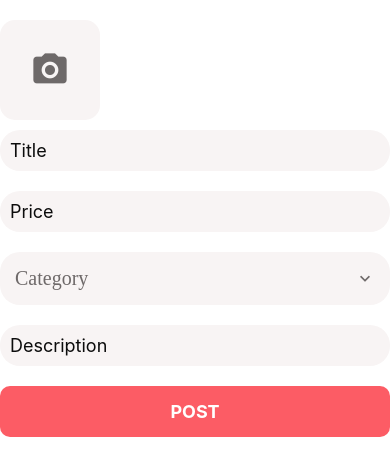
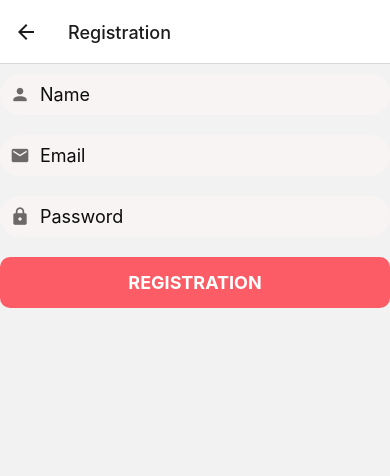
Before and after one commit to preetibiswas/OldGoods-Marketplace, a React Native app: screen /Registration in a window 390 px wide. Shown: the top 476 px of the page. Built offline with nearby package versions, Linux system fonts and the light colour scheme.

Commit message:
AuthNavigation-done

```diff
--- a/App.tsx
+++ b/App.tsx
@@ -33,14 +33,13 @@ import AppPicker from './App/component/AppPicker';
 import Login from './App/Screens/Login';
 import ListEditScreen from './App/Screens/ListEditScreen';
 import RegistrationScreen from './App/Screens/RegistrationScreen';
-
-import ImageInput from './App/component/ImageInput';
-import ImageInputList from './App/component/ImageInputList';
+import {NavigationContainer} from '@react-navigation/native';
+import {createNativeStackNavigator} from '@react-navigation/native-stack';
+import {createBottomTabNavigator} from '@react-navigation/bottom-tabs';
+import Icon from 'react-native-vector-icons/MaterialCommunityIcons';
+import AuthNavigator from './App/navigator/AuthNavigator';
 
 export default function App() {
-  const [name, setName] = useState('');
-  const [email, setEmail] = useState('');
-  const [selectedImage, setSelectedImage] = useState<string | null>(null);
   const [imageuris, setImageuris] = useState([]);
 
   const [isEnabled, setIsEnabled] = useState(false);
@@ -48,12 +47,6 @@ export default function App() {
   console.log(selectedLanguage);
   const toggleSwitch = () => setIsEnabled(prevstate => !prevstate);
 
-  const handleAdd = uri => {
-    setImageuris([...imageuris, uri]);
-  };
-  const handleRemove = uri => {
-    setImageuris(imageuris.filter(img => img !== uri));
-  };
   const categories = [
     {
       label: 'Furniture',
@@ -72,26 +65,9 @@ export default function App() {
   const [catList, setCatList] = useState(categories[0]);
   return (
     <GestureHandlerRootView style={{flex: 1}}>
-      <View style={{marginTop: 20}}>
-        {/* {selectedImage && (
-          <Image
-            source={{uri: selectedImage}}
-            resizeMode="contain"
-            style={{width: 100, height: 100}}
-          />
-        )} */}
-        {/* <Button title="Choose from Device" onPress={openImagePicker} /> */}
-        {/* <ImageInput
-          imguri={selectedImage}
-          onChangeImage={imageUri => setSelectedImage(imageUri)}
-        />
-        <ImageInputList
-          imageUris={imageuris}
-          onAddImage={handleAdd}
-          onRemoveImage={handleRemove}
-        /> */}
-        <ListEditScreen />
-      </View>
+      <NavigationContainer>
+        <AuthNavigator />
+      </NavigationContainer>
     </GestureHandlerRootView>
   );
 }
--- a/App/Screens/ListEditScreen.js
+++ b/App/Screens/ListEditScreen.js
@@ -8,6 +8,7 @@ import * as yup from 'yup';
 import AppFormPicker from '../component/AppFormPicker';
 import ImageInputList from '../component/ImageInputList';
 import FormImagePicker from '../component/Forms/FormImagePicker';
+import firestore from '@react-native-firebase/firestore';
 
 export default function ListEditScreen() {
   const categories = [
@@ -23,6 +24,15 @@ export default function ListEditScreen() {
     description: yup.string().label('Description').required(),
     category: yup.object().required().nullable().label('category'),
   });
+  const submitValue = value => {
+    console.log('submit form', value);
+    return firestore()
+      .collection('ListingDetail')
+      .add(value)
+      .then(async user => {
+        console.log(user);
+      });
+  };
   return (
     <Screen style={styles.scrn}>
       <StatusBar backgroundColor={colors.primary} />
@@ -35,7 +45,7 @@ export default function ListEditScreen() {
           category: '',
           description: '',
         }}
-        onSubmit={values => console.log(values)}
+        onSubmit={submitValue}
       >
         <>
           <FormImagePicker name="images" />
--- a/App/Screens/RegistrationScreen.js
+++ b/App/Screens/RegistrationScreen.js
@@ -1,5 +1,5 @@
 /* eslint-disable prettier/prettier */
-import {StatusBar, StyleSheet, Text, View} from 'react-native';
+import {Alert, StatusBar, StyleSheet, Text, View} from 'react-native';
 import React from 'react';
 import * as yup from 'yup';
 import Screen from '../component/Screen';
@@ -14,6 +14,7 @@ export default function RegistrationScreen() {
     auth()
       .createUserWithEmailAndPassword(values.email, values.password)
       .then(async () => {
+        Alert.alert(`${values.Uname} Account created and signed in `);
         console.log('User account created & signed in!');
         // Save additional user data to Firebase Storage
         firestore()
--- a/App/Screens/WelcomeScreen.js
+++ b/App/Screens/WelcomeScreen.js
@@ -3,7 +3,7 @@ import {StyleSheet, Text, View, ImageBackground, Image} from 'react-native';
 import React from 'react';
 import AppButton from '../component/AppButton';
 
-export default function WelcomeScreen() {
+export default function WelcomeScreen({navigation}) {
   return (
     <ImageBackground
       blurRadius={10}
@@ -15,10 +15,10 @@ export default function WelcomeScreen() {
         <Text style={styles.tagline}>Sell what you Dont Need</Text>
       </View>
       <View style={styles.btnContainer}>
-        <AppButton title="login" onPress={() => console.log('he;;p')} />
+        <AppButton title="login" onPress={() => navigation.navigate('Login')} />
         <AppButton
           title="Registration"
-          onPress={() => console.log('he;;p')}
+          onPress={() => navigation.navigate('Registration')}
           color="secondary"
         />
       </View>
--- /dev/null
+++ b/App/navigator/AuthNavigator.js
@@ -0,0 +1,22 @@
+/* eslint-disable prettier/prettier */
+import {createNativeStackNavigator} from '@react-navigation/native-stack';
+import WelcomeScreen from '../Screens/WelcomeScreen';
+import Login from '../Screens/Login';
+import RegistrationScreen from '../Screens/RegistrationScreen';
+import React from 'react';
+const Stack = createNativeStackNavigator();
+const AuthNavigator = () => {
+  return (
+    <Stack.Navigator>
+      <Stack.Screen
+        name="Welcome"
+        component={WelcomeScreen}
+        options={{headerShown: false}}
+      />
+      <Stack.Screen name="Login" component={Login} />
+      <Stack.Screen name="Registration" component={RegistrationScreen} />
+    </Stack.Navigator>
+  );
+};
+
+export default AuthNavigator;
```
Also changed, not shown: package.json (+6 -1 lines), App/navigator/AppNavigation.js (added), 3 other files (tests, documents, lock files or other folders).
